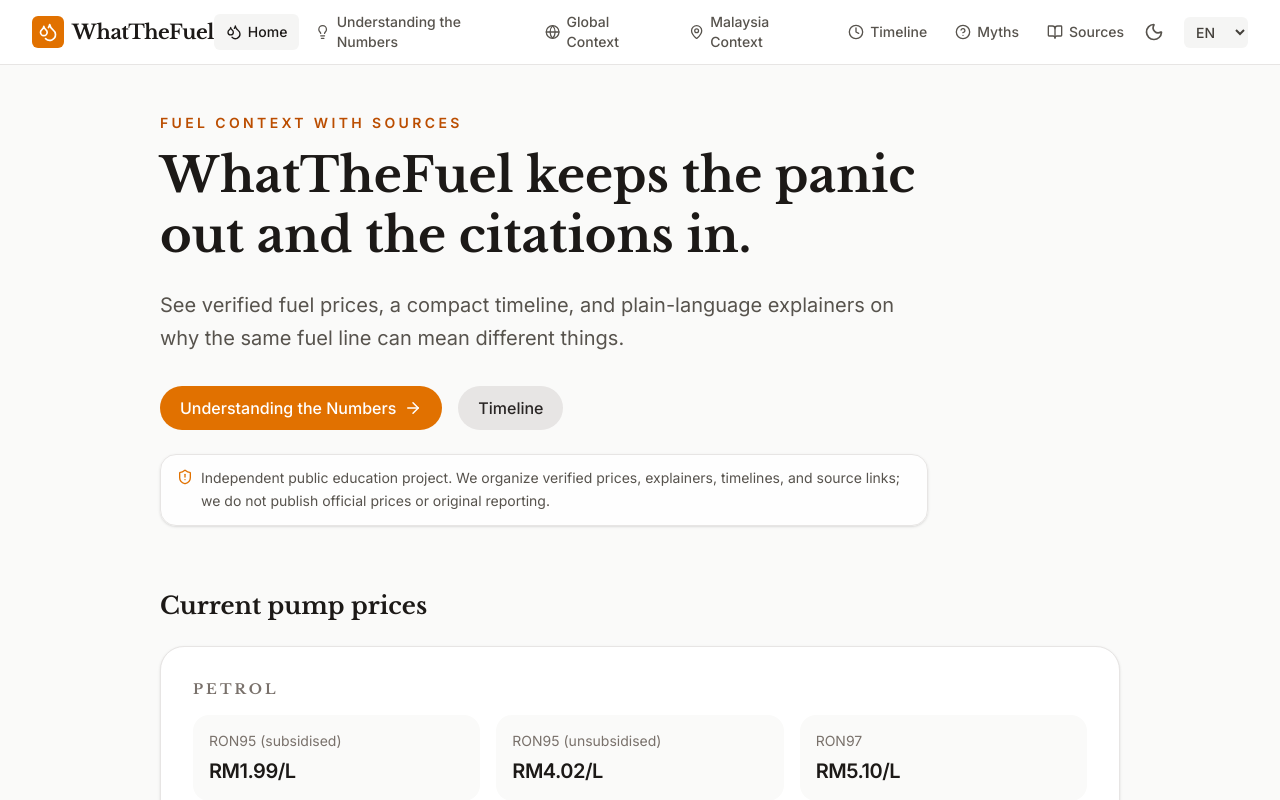
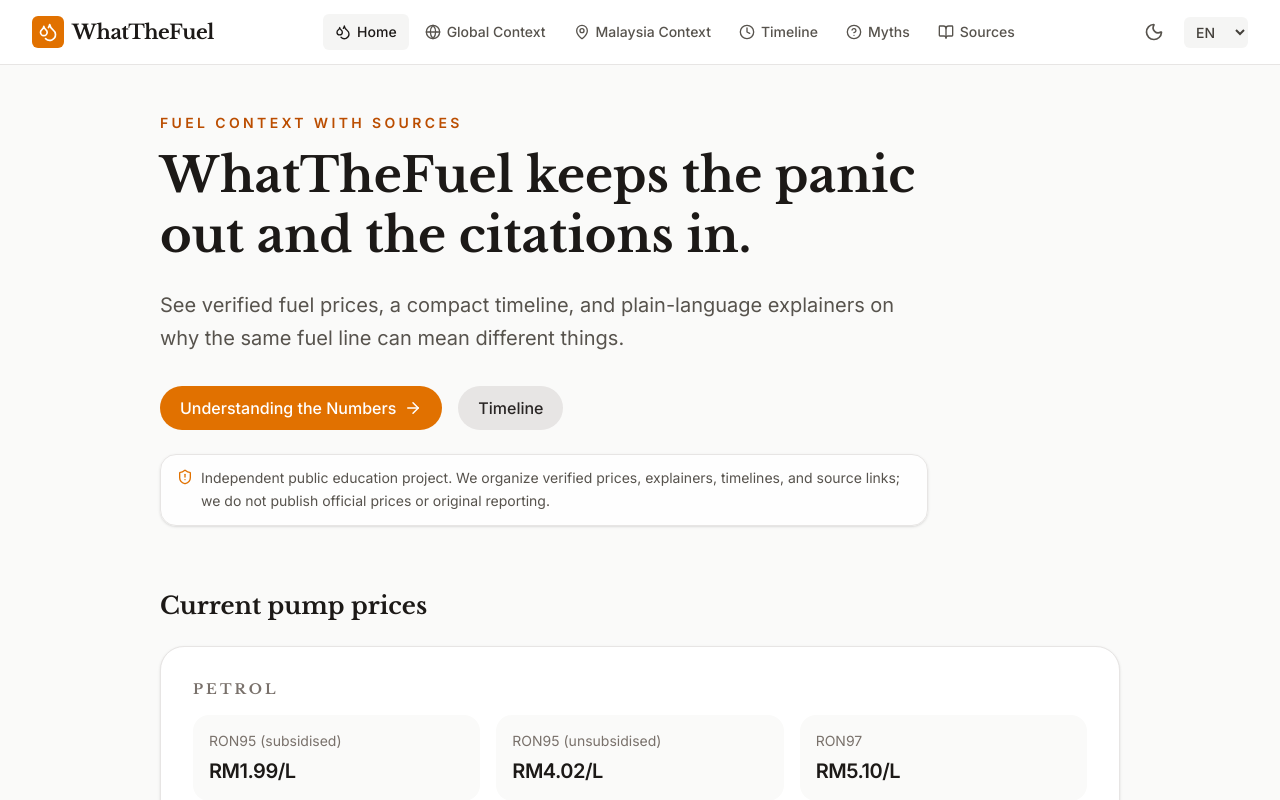
Before and after one commit to Lzchyi/WhatTheFuel, a React (Vite) app: page / in a window 1280 px wide. Shown: the top 800 px of the page. Built offline with nearby package versions, Linux system fonts and the light colour scheme.

Commit message:
chore: hide Understanding page from navigation

```diff
--- a/src/App.tsx
+++ b/src/App.tsx
@@ -7,7 +7,6 @@
 import { MalaysiaExplainer } from './pages/MalaysiaExplainer';
 import { Myths } from './pages/Myths';
 import { News } from './pages/News';
-import { Understanding } from './pages/Understanding';
 import { Sources } from './pages/Sources';
 import { Timeline } from './pages/Timeline';
 
@@ -19,7 +18,6 @@
           <Routes>
             <Route path="/" element={<Layout />}>
               <Route index element={<Home />} />
-              <Route path="understanding" element={<Understanding />} />
               <Route path="news" element={<News />} />
               <Route path="global" element={<GlobalExplainer />} />
               <Route path="malaysia" element={<MalaysiaExplainer />} />
--- a/src/components/Layout.tsx
+++ b/src/components/Layout.tsx
@@ -13,7 +13,6 @@
 
   const navItems = [
     { path: '/', label: t('nav.home'), icon: Droplets },
-    { path: '/understanding', label: t('nav.understanding'), icon: Lightbulb },
     { path: '/global', label: t('nav.global'), icon: Globe },
     { path: '/malaysia', label: t('nav.malaysia'), icon: MapPin },
     { path: '/timeline', label: t('nav.timeline'), icon: Clock },
```
